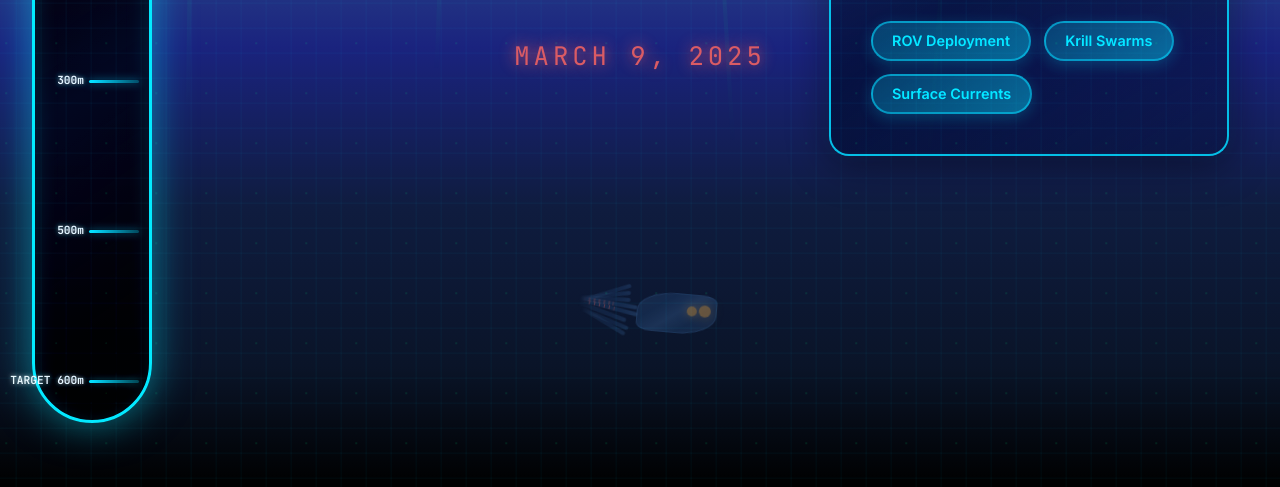
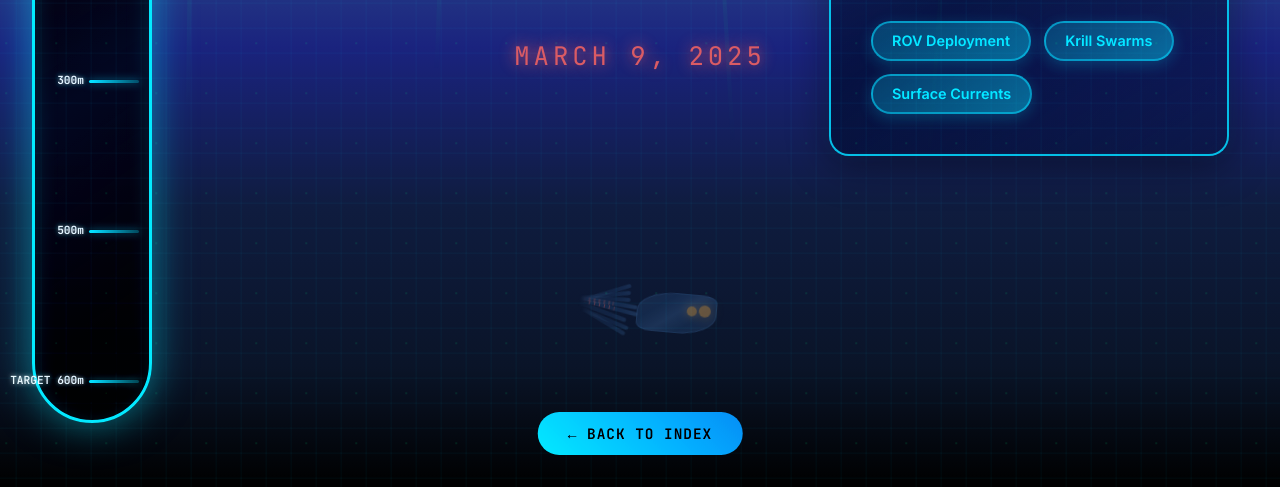
Before and after one commit to dantraynor/squid, a plain HTML site: page figma_descent_slide.html in a window 1280 px wide. Shown: the part 313-800 px from the top of the page. Drawn offline with Linux system fonts and the light colour scheme.

Commit message:
Fix navigation: Add 'Back to Index' buttons to all slides with proper z-index positioning

```diff
--- a/figma_descent_slide.html
+++ b/figma_descent_slide.html
@@ -1267,6 +1267,32 @@
                     font-size: 1.4rem;
                 }
             }
+
+            .nav-back {
+                position: absolute;
+                bottom: 2rem;
+                left: 50%;
+                transform: translateX(-50%);
+                background: linear-gradient(45deg, #00E5FF, #0091EA);
+                color: #000;
+                padding: 12px 30px;
+                border-radius: 25px;
+                text-decoration: none;
+                font-family: 'JetBrains Mono', monospace;
+                font-weight: 700;
+                font-size: 0.9rem;
+                transition: all 0.3s ease;
+                letter-spacing: 1px;
+                border: none;
+                cursor: pointer;
+                z-index: 1000;
+            }
+
+            .nav-back:hover {
+                background: linear-gradient(45deg, #40C4FF, #00E5FF);
+                transform: translateX(-50%) scale(1.05);
+                box-shadow: 0 10px 20px rgba(0, 229, 255, 0.3);
+            }
         </style>
     </head>
 
@@ -1728,6 +1754,9 @@
         `;
             document.head.appendChild(style);
         </script>
+
+        <!-- Navigation -->
+        <a href="index.html" class="nav-back">← BACK TO INDEX</a>
     </body>
 
 </html>
```
Also changed, not shown: analysis_slide.html (+29 -0 lines), encounter_slide.html (+29 -0 lines), escape_slide.html (+29 -0 lines), research_vessels_slide.html (+1 -0 lines), video_encounter_slide.html (+29 -0 lines).
